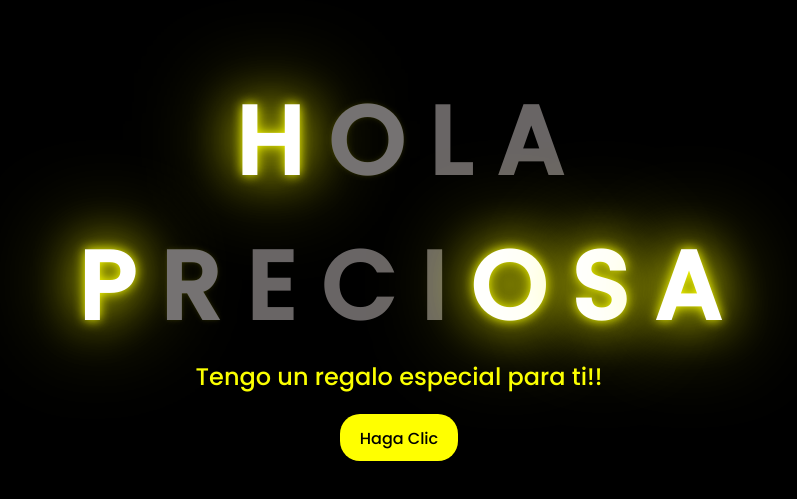
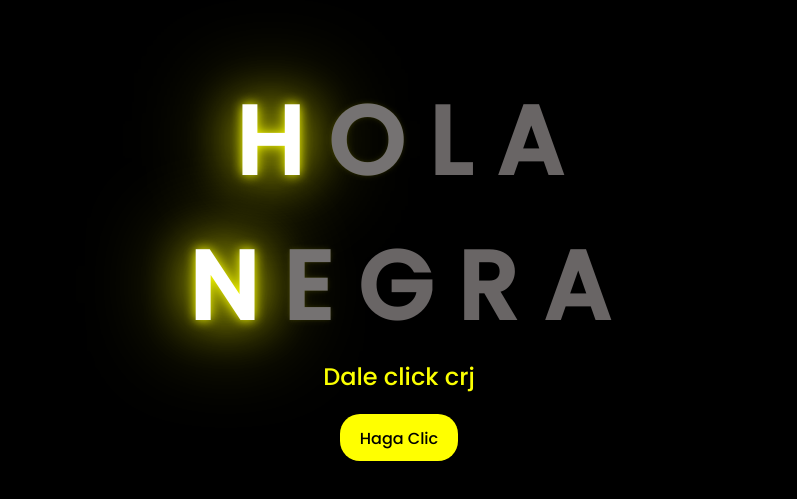
Before and after one commit to rodrixd123/Flores, a plain HTML site: page index.html in a window 1280 px wide. Shown: the part 143-642 px from the top of the page, without its empty margins (249-1046 px from the left). Drawn offline with Linux system fonts and the light colour scheme; files that its build step writes are made by us from their sources.

Commit message:
Moviendo sitio a la raíz para publicarlo más fácilmente

```diff
--- a/Flores/index.html
+++ b/index.html
@@ -16,17 +16,14 @@
         <span>A</span>
     </div>
     <div class="greetings">
-        <span>P</span>
+        <span>N</span>
+        <span>E</span>
+        <span>G</span>
         <span>R</span>
-        <span>E</span>
-        <span>C</span>
-        <span>I</span>
-        <span>O</span>
-        <span>S</span>
         <span>A</span>
     </div>
     <div class="description">
-        <span>Tengo un regalo especial para ti!!</span>
+        <span>Dale click crj</span>
     </div>
     <div class="button">
         <button>
```
